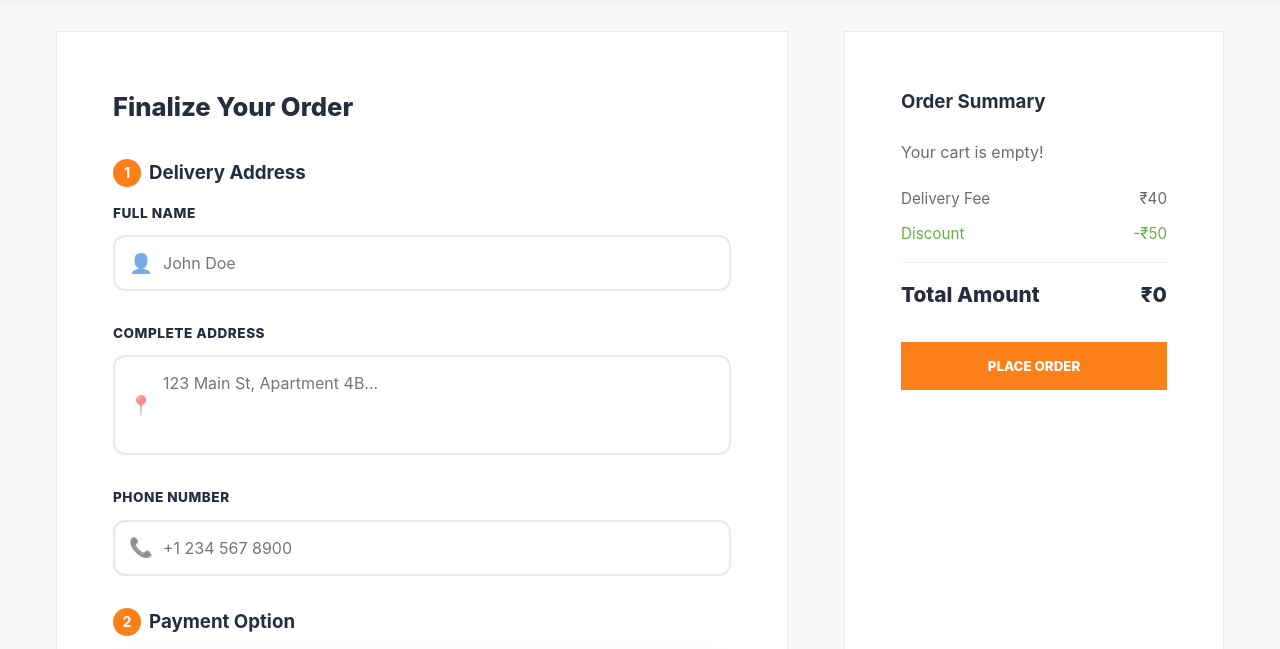
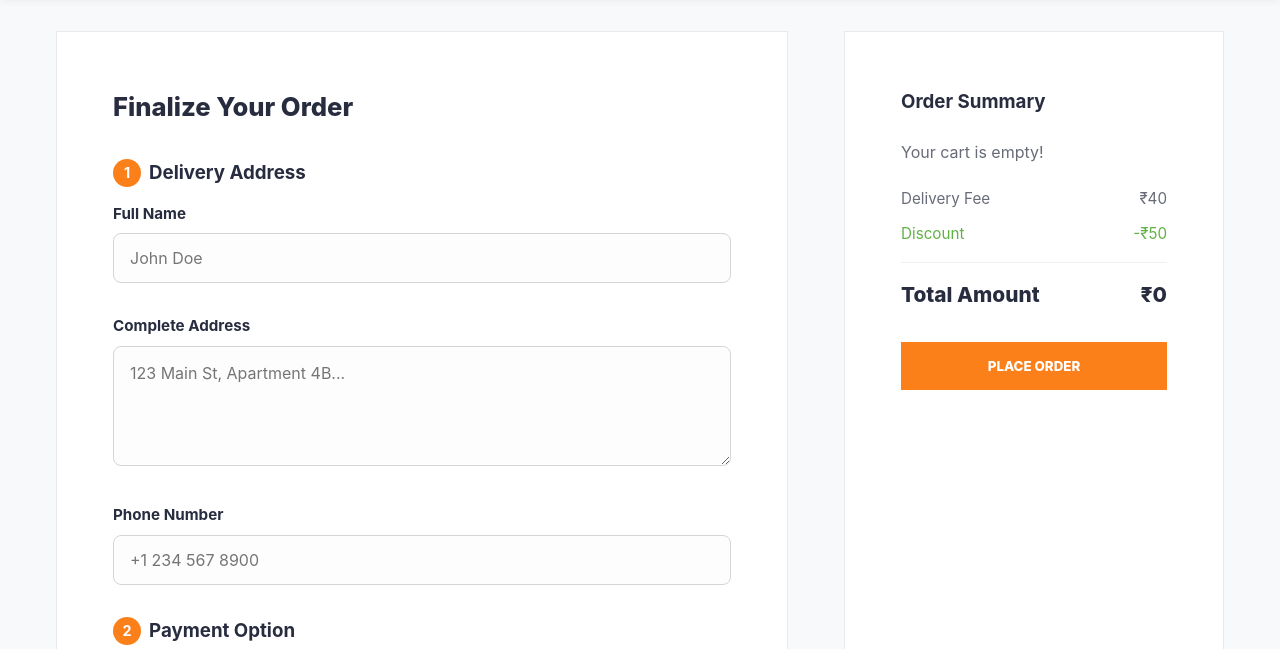
Before and after one commit to mathusreepk-gif/E-commerce-Food-order-, a plain HTML site: page checkout.html in a window 1280 px wide. Shown: the part 77-726 px from the top of the page. Drawn offline with Linux system fonts and the light colour scheme.

Commit message:
UI/UX Refinement: Replaced complex input icons with clean minimalistic fields for better use

```diff
--- a/checkout.html
+++ b/checkout.html
@@ -42,25 +42,16 @@
                     </h3>
                     <div class="form-group">
                         <label for="name">Full Name</label>
-                        <div class="input-wrapper">
-                            <input type="text" id="name" placeholder="John Doe" required>
-                            <span class="input-icon">👤</span>
-                        </div>
+                        <input type="text" id="name" class="form-input" placeholder="John Doe" required>
                     </div>
                     <div class="form-group">
                         <label for="address">Complete Address</label>
-                        <div class="input-wrapper">
-                            <textarea id="address" rows="3" placeholder="123 Main St, Apartment 4B..."
-                                required></textarea>
-                            <span class="input-icon">📍</span>
-                        </div>
+                        <textarea id="address" class="form-input" rows="3" placeholder="123 Main St, Apartment 4B..."
+                            required></textarea>
                     </div>
                     <div class="form-group">
                         <label for="phone">Phone Number</label>
-                        <div class="input-wrapper">
-                            <input type="tel" id="phone" placeholder="+1 234 567 8900" required>
-                            <span class="input-icon">📞</span>
-                        </div>
+                        <input type="tel" id="phone" class="form-input" placeholder="+1 234 567 8900" required>
                     </div>
                 </div>
 
--- a/style.css
+++ b/style.css
@@ -636,60 +636,39 @@ button {
 
 .form-group label {
     display: block;
-    font-weight: 800;
-    margin-bottom: var(--space-sm);
+    font-weight: 700;
+    margin-bottom: var(--space-xs);
     color: var(--text-main);
-    font-size: 0.85rem;
-    text-transform: uppercase;
-    letter-spacing: 0.5px;
+    font-size: 0.95rem;
 }
 
-.input-wrapper {
-    position: relative;
-    display: flex;
-    align-items: center;
-}
-
-.input-icon {
-    position: absolute;
-    left: var(--space-md);
-    font-size: 1.2rem;
-    opacity: 0.6;
-    pointer-events: none;
-    transition: var(--transition-base);
-}
-
-.input-wrapper input,
-.input-wrapper textarea {
+.form-input {
     width: 100%;
-    padding: var(--space-md) var(--space-md) var(--space-md) 3rem;
-    border: 2px solid var(--border);
-    border-radius: var(--radius-md);
-    background: #fff;
+    padding: 14px 16px;
+    border: 1px solid var(--border-bright);
+    border-radius: var(--radius-sm);
+    background: #fdfdfd;
     color: var(--text-main);
     font-family: inherit;
     font-size: 1rem;
-    transition: var(--transition-base);
+    transition: all 0.25s ease;
 }
 
-.input-wrapper textarea {
-    padding-top: var(--space-md);
-    min-height: 100px;
-    resize: none;
+.form-input:hover {
+    border-color: var(--text-dim);
 }
 
-.input-wrapper input:focus,
-.input-wrapper textarea:focus {
+.form-input:focus {
     border-color: var(--primary);
     background: #fff;
-    box-shadow: 0 4px 15px var(--primary-glow);
+    box-shadow: 0 0 0 4px var(--primary-glow);
     outline: none;
 }
 
-.input-wrapper input:focus+.input-icon,
-.input-wrapper textarea:focus+.input-icon {
-    opacity: 1;
-    color: var(--primary);
+textarea.form-input {
+    min-height: 120px;
+    resize: vertical;
+    line-height: 1.5;
 }
 
 .payment-options {
```
